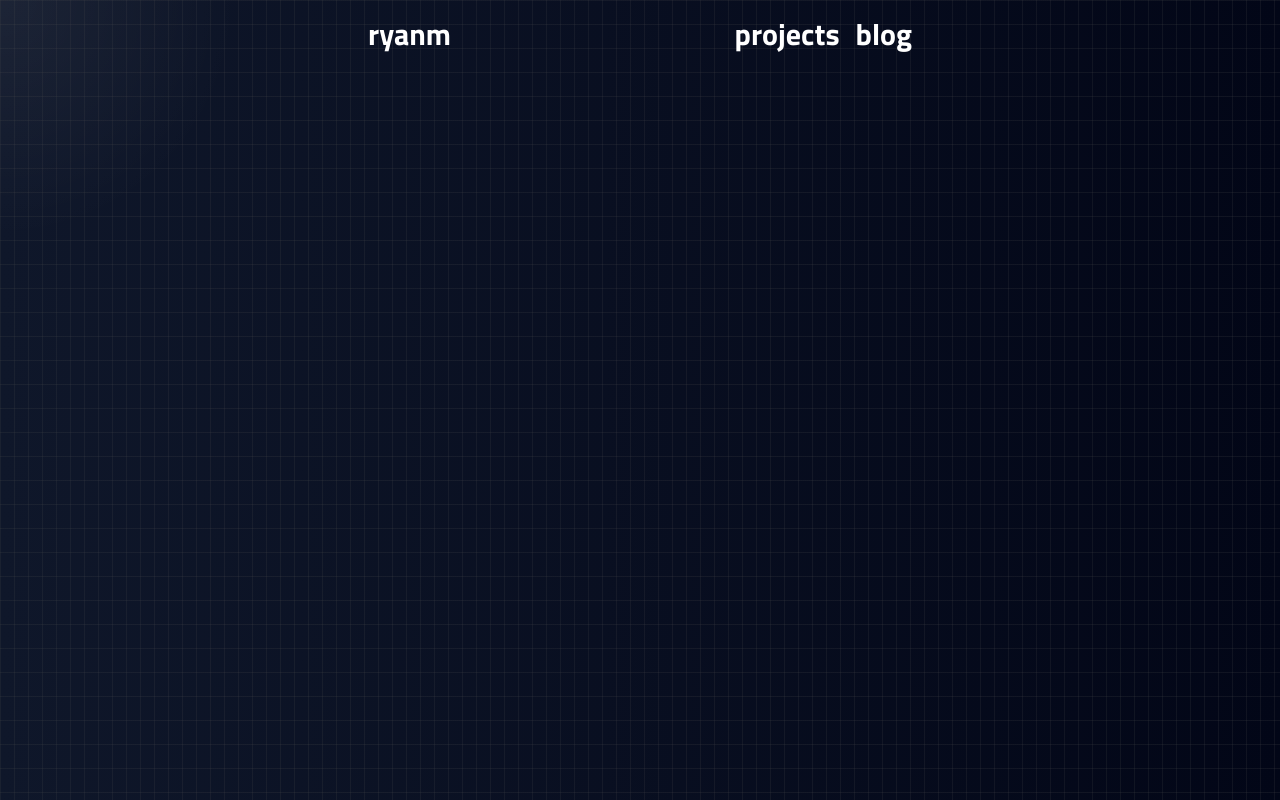
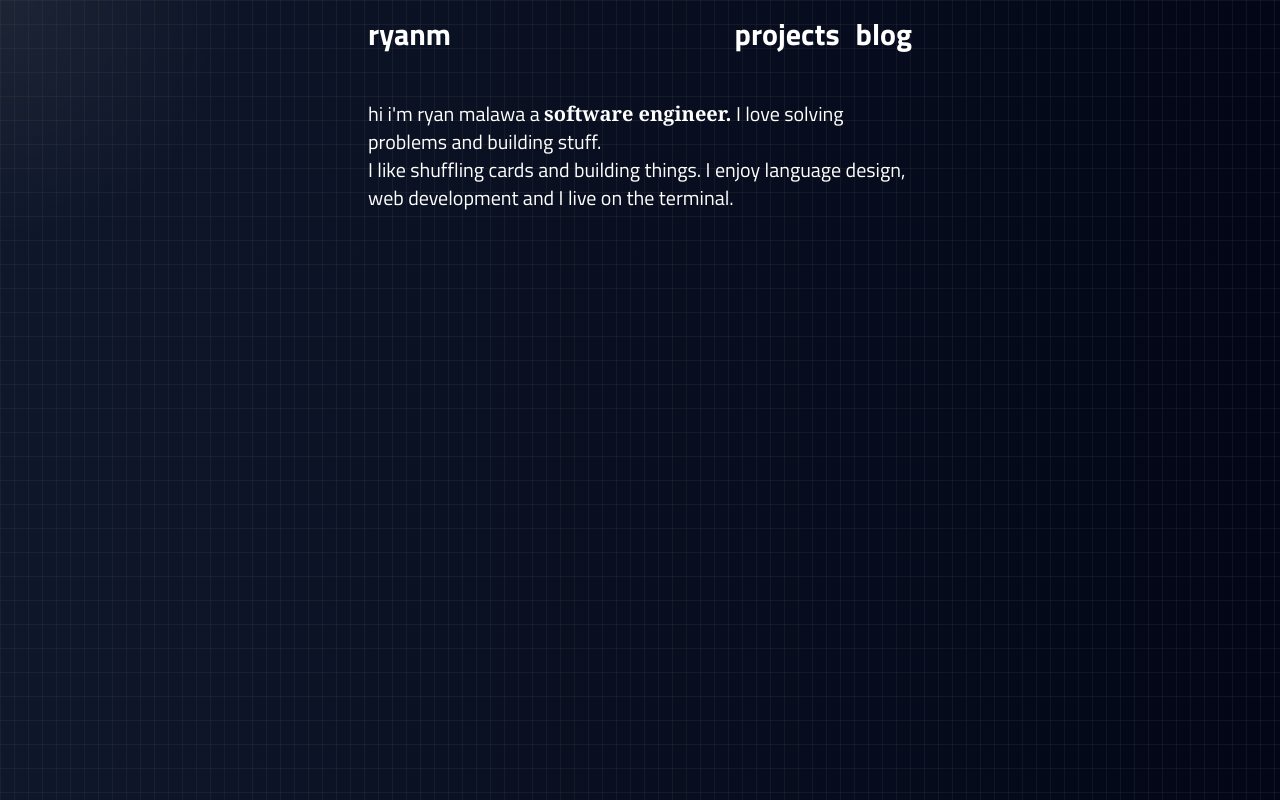
Before and after one commit to mryan-3/portfolio, a React (Vite) app in the folder v2/: page / in a window 1280 px wide. Built offline with nearby package versions, Linux system fonts and the light colour scheme.

Commit message:
feat add about section

```diff
--- a/v2/src/App.tsx
+++ b/v2/src/App.tsx
@@ -1,5 +1,6 @@
 import { useRef, useState } from "react"
 import Navbar from '../src/components/Navbar.tsx'
+import About from '../src/components/About.tsx'
 
 function App() {
     const divRef = useRef<HTMLDivElement>(null);
@@ -54,6 +55,7 @@ function App() {
                 />
                 <div className='absolute bottom-0 left-0 right-0 top-0 bg-[linear-gradient(to_right,#4f4f4f2e_1px,transparent_1px),linear-gradient(to_bottom,#4f4f4f2e_1px,transparent_1px)] bg-[size:14px_24px]'>
                 <Navbar />
+                <About />
                 </div>
             </div>
         </div>
--- a/v2/src/components/About.tsx
+++ b/v2/src/components/About.tsx
@@ -0,0 +1,18 @@
+import React from 'react'
+
+const About: React.FC = () => {
+  return (
+    <div className='font-titillium text-white max-w-xl mx-auto p-4 mb-6'>
+      <p className='font-medium text-xl '>
+        hi i'm ryan malawa a{' '}
+        <span className='font-semibold font-serif'>software engineer.</span> I
+        love solving problems and building stuff.
+      </p>
+      <p className='font-medium text-xl '>
+        I like shuffling cards and building things. I enjoy language design, web
+        development and I live on the terminal.
+      </p>
+    </div>
+  )
+}
+export default About
--- a/v2/src/components/Navbar.tsx
+++ b/v2/src/components/Navbar.tsx
@@ -2,7 +2,7 @@ import React from 'react'
 
 const Navbar: React.FC = () => {
   return (
-    <div className='font-titillium max-w-xl mx-auto p-4 sticky mb-6'>
+    <div className='font-titillium max-w-xl mx-auto p-4 sticky mb-4'>
       <div className='flex  justify-between items-center'>
         <h2 className='text-3xl text-white font-bold'>ryanm</h2>
         <div className='flex justify-between gap-4'>
```
